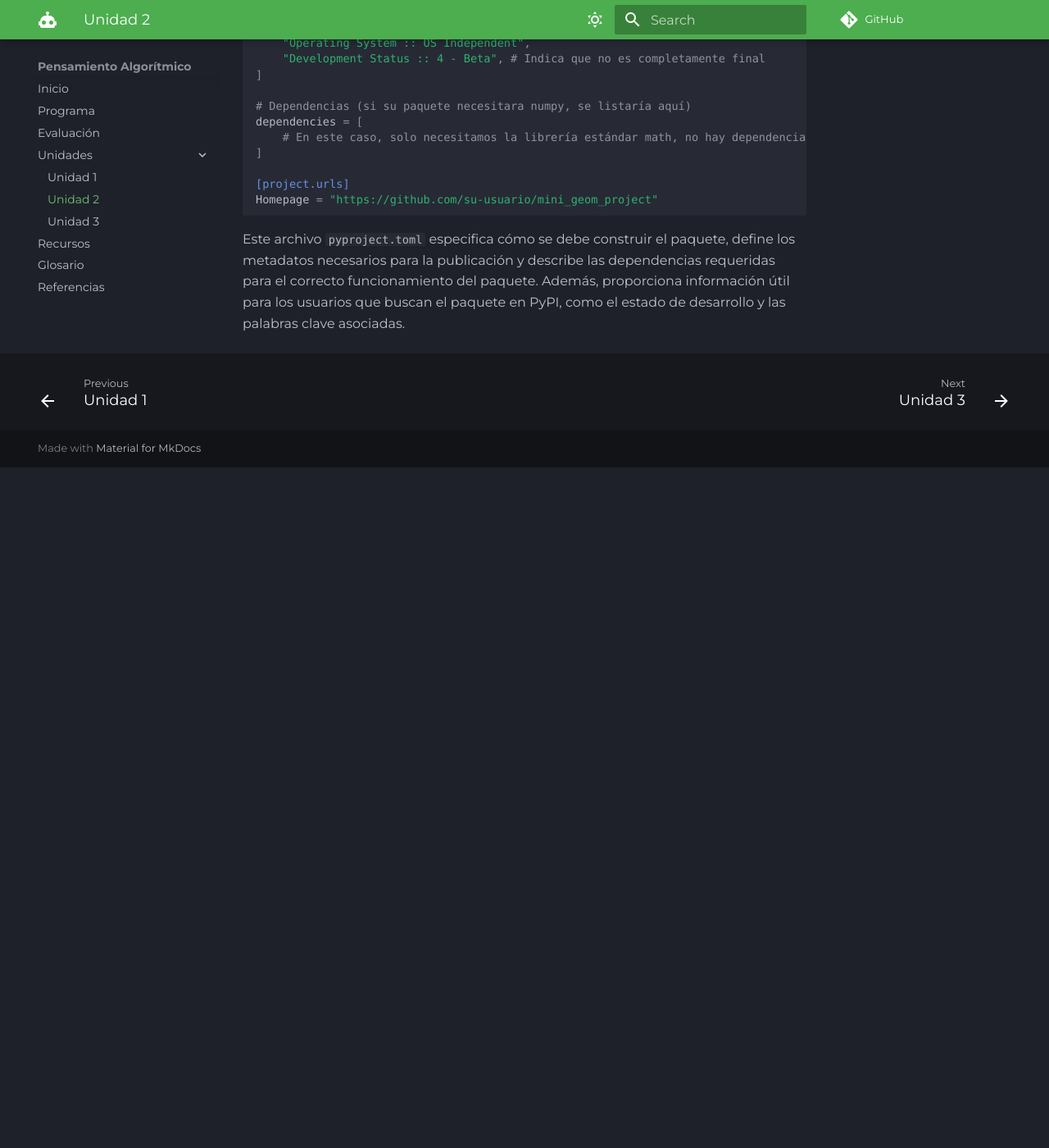
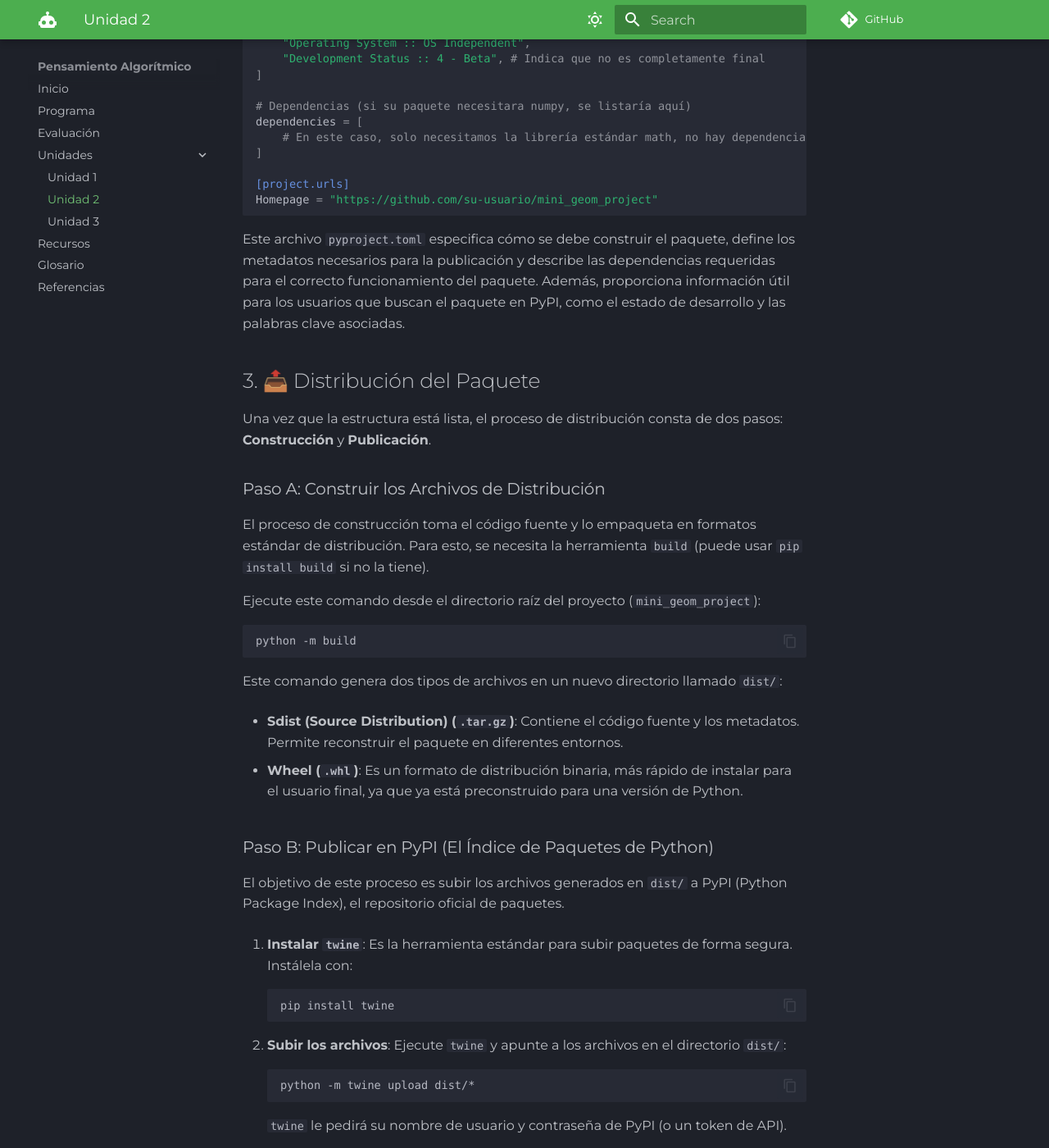
Before and after one commit to introSoft-iud/pensamiento_algoritmico_repo, an MkDocs documentation site: the page built from docs/unidades/unidad2.md, in a window 1280 px wide and 1400 px high, scrolled down 7758 px. Shown: the whole window at 82% size. Built offline with MkDocs 1.6.1 and Material for MkDocs 9.7.7, drawn with Linux system fonts in a browser that asks for light colours; some web fonts are replaced; comment, search, counter and statistics services are not loaded; before the commit the page ends 8328 px from its top, so only the background shows below that; some of the changed text lies outside the part shown.

Commit message:
mensaje por defecto: shores

````diff
--- a/docs/unidades/unidad2.md
+++ b/docs/unidades/unidad2.md
@@ -298,3 +298,52 @@ Homepage = "https://github.com/su-usuario/mini_geom_project"
 ```
 
 Este archivo `pyproject.toml` especifica cómo se debe construir el paquete, define los metadatos necesarios para la publicación y describe las dependencias requeridas para el correcto funcionamiento del paquete. Además, proporciona información útil para los usuarios que buscan el paquete en PyPI, como el estado de desarrollo y las palabras clave asociadas.
+
+## 3. 📤 Distribución del Paquete
+
+Una vez que la estructura está lista, el proceso de distribución consta de dos pasos: **Construcción** y **Publicación**.
+
+### Paso A: Construir los Archivos de Distribución
+
+El proceso de construcción toma el código fuente y lo empaqueta en formatos estándar de distribución. Para esto, se necesita la herramienta `build` (puede usar `pip install build` si no la tiene).
+
+Ejecute este comando desde el directorio raíz del proyecto (`mini_geom_project`):
+
+```bash
+python -m build
+```
+
+Este comando genera dos tipos de archivos en un nuevo directorio llamado `dist/`:
+
+- **Sdist (Source Distribution) (`.tar.gz`)**: Contiene el código fuente y los metadatos. Permite reconstruir el paquete en diferentes entornos.
+
+- **Wheel (`.whl`)**: Es un formato de distribución binaria, más rápido de instalar para el usuario final, ya que ya está preconstruido para una versión de Python.
+
+### Paso B: Publicar en PyPI (El Índice de Paquetes de Python)
+
+El objetivo de este proceso es subir los archivos generados en `dist/` a PyPI (Python Package Index), el repositorio oficial de paquetes.
+
+1. **Instalar `twine`**: Es la herramienta estándar para subir paquetes de forma segura. Instálela con:
+
+    ```bash
+    pip install twine
+    ```
+
+2. **Subir los archivos**: Ejecute `twine` y apunte a los archivos en el directorio `dist/`:
+
+    ```bash
+    python -m twine upload dist/*
+    ```
+
+    `twine` le pedirá su nombre de usuario y contraseña de PyPI (o un token de API).
+
+### Resultado Final: Instalación por el Usuario
+
+Una vez publicado, cualquier persona en el mundo puede usar `pip` para instalar y usar su paquete modular:
+
+```bash
+# ¡Listo para ser usado globalmente!
+pip install mini-geom-calculator
+```
+
+Hemos aprendido a lo largo de el flujo completo (Estructura interna → Configuración TOML → Construcción → Publicación) cómo no solo implementar la modularidad, sino también cómo crear software reutilizable y distribuible. Esta comprensión integral nos permite desarrollar paquetes Python que otros pueden instalar y utilizar fácilmente, facilitando la colaboración y el uso compartido de código en la comunidad de desarrollo.
````
